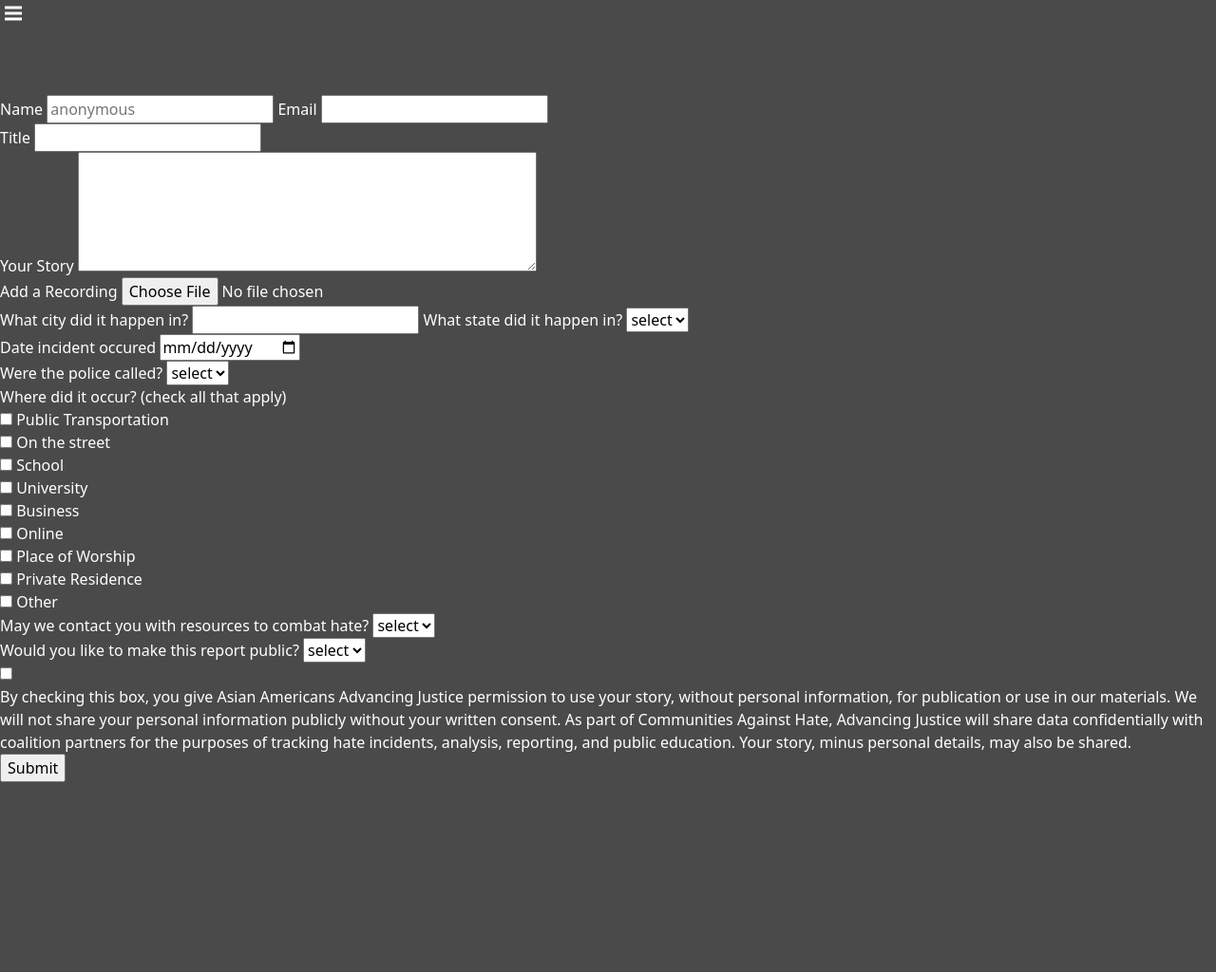
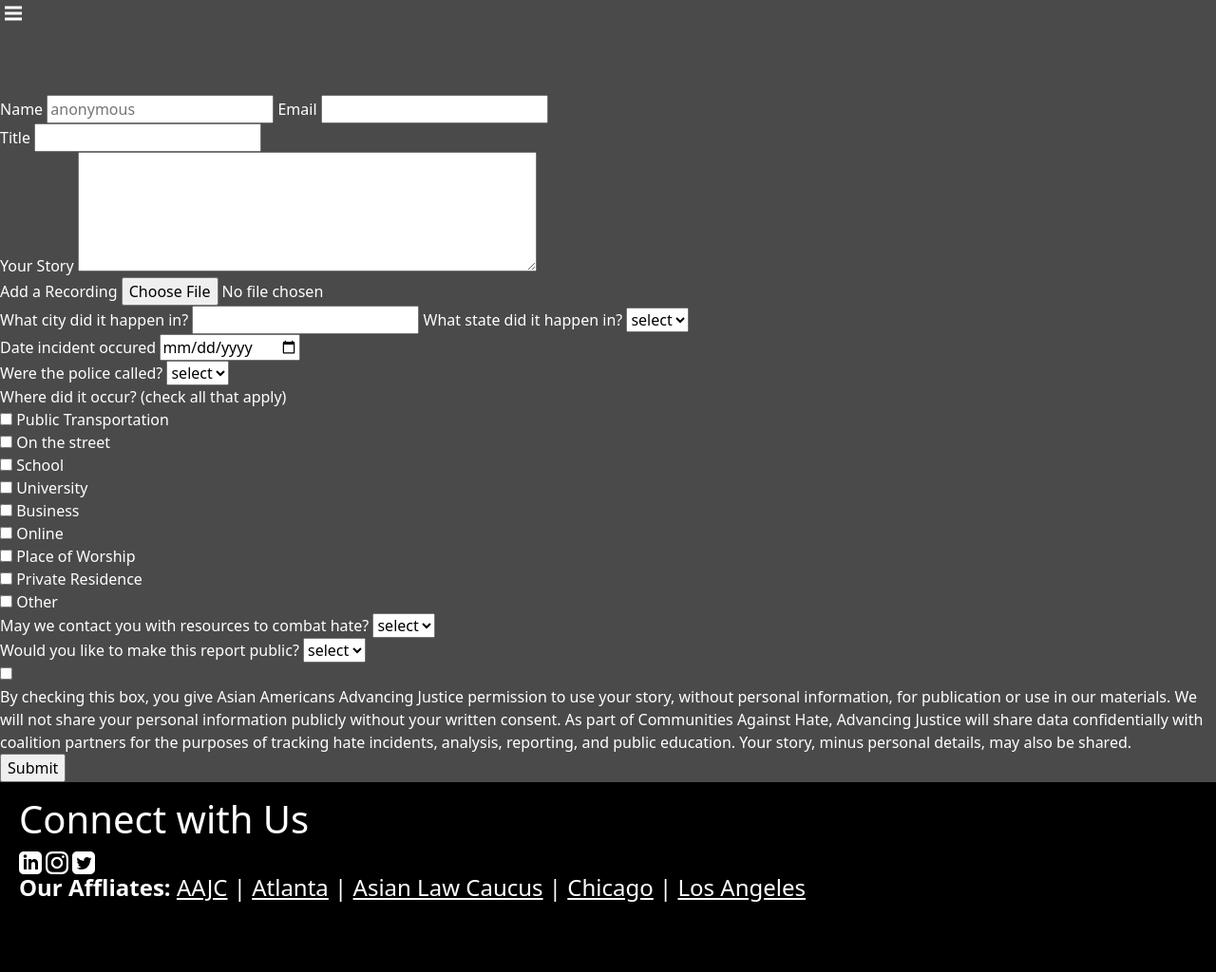
Before and after one commit to bndiep/aapi-stories, a plain HTML site: page html/storyform.html in a window 1280 px wide. Shown: the whole page at 95% size. Before the commit the page ends 824 px from the top, so only its background shows below. Drawn offline with nearby package versions, Linux system fonts and the light colour scheme.

Commit message:
adds footer and styling to match

```diff
--- a/html/storyform.html
+++ b/html/storyform.html
@@ -183,6 +183,31 @@
         <br>
         <input type="submit" value="Submit">
     </form>
+
+    <footer id="contacts">
+        <h1>Connect with Us</h1>
+        <div>
+            <svg xmlns="http://www.w3.org/2000/svg" width="24" height="24" viewBox="0 0 24 24">
+                <path class="socialmedia"
+                    d="M19 0h-14c-2.761 0-5 2.239-5 5v14c0 2.761 2.239 5 5 5h14c2.762 0 5-2.239 5-5v-14c0-2.761-2.238-5-5-5zm-11 19h-3v-11h3v11zm-1.5-12.268c-.966 0-1.75-.79-1.75-1.764s.784-1.764 1.75-1.764 1.75.79 1.75 1.764-.783 1.764-1.75 1.764zm13.5 12.268h-3v-5.604c0-3.368-4-3.113-4 0v5.604h-3v-11h3v1.765c1.396-2.586 7-2.777 7 2.476v6.759z" />
+            </svg>
+            <svg xmlns="http://www.w3.org/2000/svg" width="24" height="24" viewBox="0 0 24 24">
+                <path class="socialmedia"
+                    d="M12 2.163c3.204 0 3.584.012 4.85.07 3.252.148 4.771 1.691 4.919 4.919.058 1.265.069 1.645.069 4.849 0 3.205-.012 3.584-.069 4.849-.149 3.225-1.664 4.771-4.919 4.919-1.266.058-1.644.07-4.85.07-3.204 0-3.584-.012-4.849-.07-3.26-.149-4.771-1.699-4.919-4.92-.058-1.265-.07-1.644-.07-4.849 0-3.204.013-3.583.07-4.849.149-3.227 1.664-4.771 4.919-4.919 1.266-.057 1.645-.069 4.849-.069zm0-2.163c-3.259 0-3.667.014-4.947.072-4.358.2-6.78 2.618-6.98 6.98-.059 1.281-.073 1.689-.073 4.948 0 3.259.014 3.668.072 4.948.2 4.358 2.618 6.78 6.98 6.98 1.281.058 1.689.072 4.948.072 3.259 0 3.668-.014 4.948-.072 4.354-.2 6.782-2.618 6.979-6.98.059-1.28.073-1.689.073-4.948 0-3.259-.014-3.667-.072-4.947-.196-4.354-2.617-6.78-6.979-6.98-1.281-.059-1.69-.073-4.949-.073zm0 5.838c-3.403 0-6.162 2.759-6.162 6.162s2.759 6.163 6.162 6.163 6.162-2.759 6.162-6.163c0-3.403-2.759-6.162-6.162-6.162zm0 10.162c-2.209 0-4-1.79-4-4 0-2.209 1.791-4 4-4s4 1.791 4 4c0 2.21-1.791 4-4 4zm6.406-11.845c-.796 0-1.441.645-1.441 1.44s.645 1.44 1.441 1.44c.795 0 1.439-.645 1.439-1.44s-.644-1.44-1.439-1.44z" />
+            </svg>
+            <svg xmlns="http://www.w3.org/2000/svg" width="24" height="24" viewBox="0 0 24 24">
+                <path class="socialmedia"
+                    d="M19 0h-14c-2.761 0-5 2.239-5 5v14c0 2.761 2.239 5 5 5h14c2.762 0 5-2.239 5-5v-14c0-2.761-2.238-5-5-5zm-.139 9.237c.209 4.617-3.234 9.765-9.33 9.765-1.854 0-3.579-.543-5.032-1.475 1.742.205 3.48-.278 4.86-1.359-1.437-.027-2.649-.976-3.066-2.28.515.098 1.021.069 1.482-.056-1.579-.317-2.668-1.739-2.633-3.26.442.246.949.394 1.486.411-1.461-.977-1.875-2.907-1.016-4.383 1.619 1.986 4.038 3.293 6.766 3.43-.479-2.053 1.08-4.03 3.199-4.03.943 0 1.797.398 2.395 1.037.748-.147 1.451-.42 2.086-.796-.246.767-.766 1.41-1.443 1.816.664-.08 1.297-.256 1.885-.517-.439.656-.996 1.234-1.639 1.697z" />
+            </svg>
+        </div>
+        <h4 class="affiliate-links"><span>Our Affliates:</span>
+            <a href="https://www.advancingjustice-aajc.org/">AAJC</a> |
+            <a href="https://www.advancingjustice-atlanta.org/">Atlanta</a> |
+            <a href="https://www.advancingjustice-alc.org/">Asian Law Caucus</a> |
+            <a href="https://www.advancingjustice-chicago.org/">Chicago</a> |
+            <a href="https://www.advancingjustice-la.org/">Los Angeles</a>
+        </h4>
+    </footer>
     <script src="https://cdn.jsdelivr.net/npm/bootstrap@5.0.0-beta3/dist/js/bootstrap.bundle.min.js" integrity="sha384-JEW9xMcG8R+pH31jmWH6WWP0WintQrMb4s7ZOdauHnUtxwoG2vI5DkLtS3qm9Ekf" crossorigin="anonymous"></script>
 </body>
 
--- a/styles/form.css
+++ b/styles/form.css
@@ -27,3 +27,22 @@ body {
 }
 
 /* Form */
+
+/* Footer Section */
+footer {
+    background-color: #000;
+    height: 200px;
+    padding: 15px 20px;
+}
+
+.socialmedia {
+    fill: #fff;
+}
+
+.affiliate-links span {
+    font-weight: bold;
+}
+
+.affiliate-links a {
+    color: #fff;
+}
```
